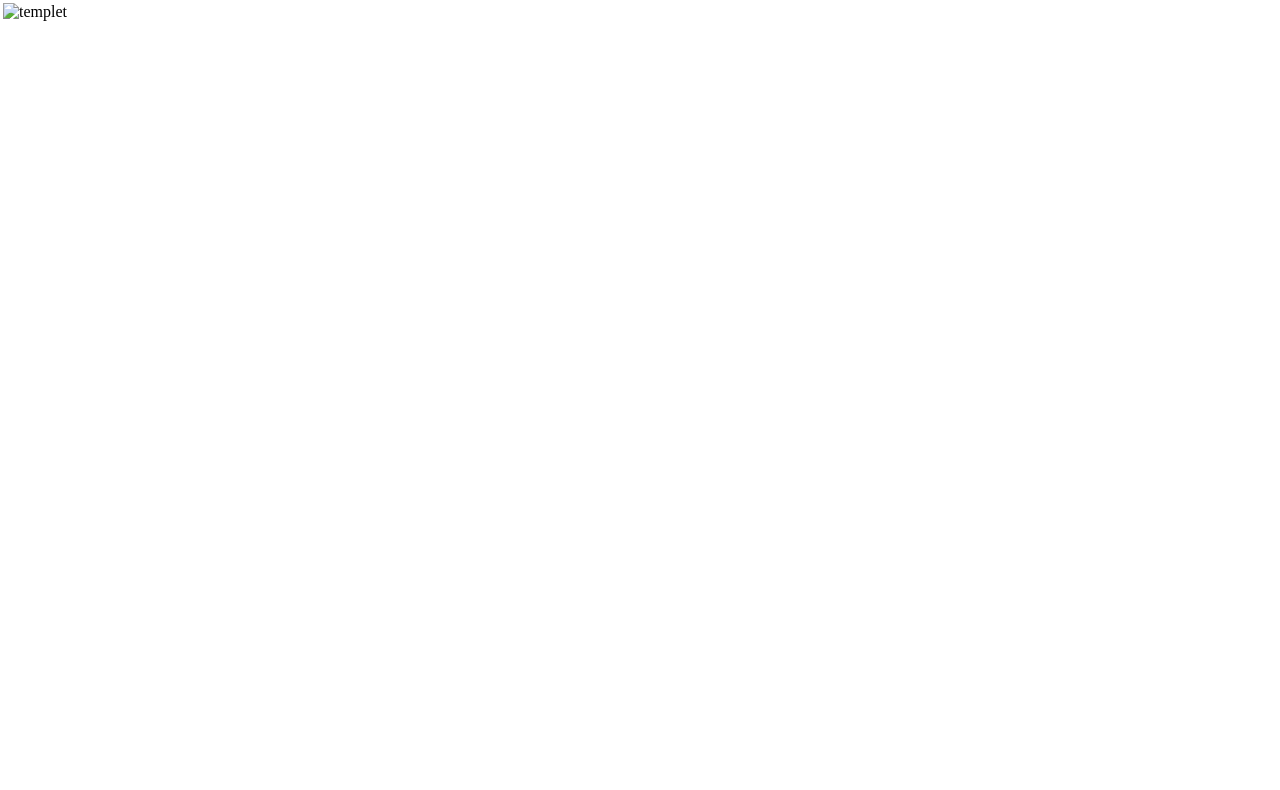
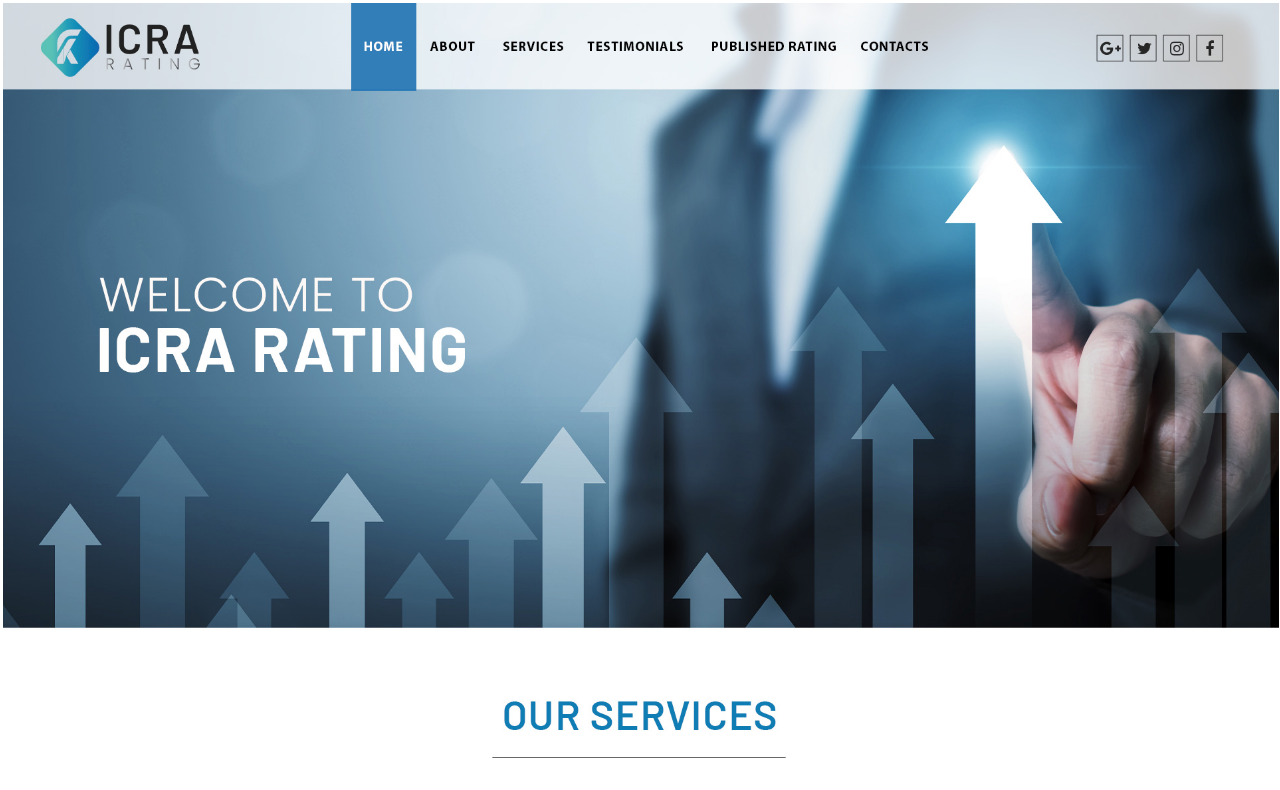
Before and after one commit to bugsbunny96/ICRA, a plain HTML site: page index.html in a window 1280 px wide. Shown: the top 790 px of the page. Drawn offline with Linux system fonts and the light colour scheme.

Commit message:
templet img

```diff
--- a/index.html
+++ b/index.html
@@ -19,7 +19,7 @@
     <title>ICRA</title>
 </head>
 <body>
-    <img src="./img/ICRA-Rating.jpg" alt="templet">
+    <img src="./ICRA-Rating.jpg" alt="templet">
 
     <!-- js -->
     <script src="./app.js"></script>
```
Also changed, not shown: ICRA-Rating.jpg (added).
